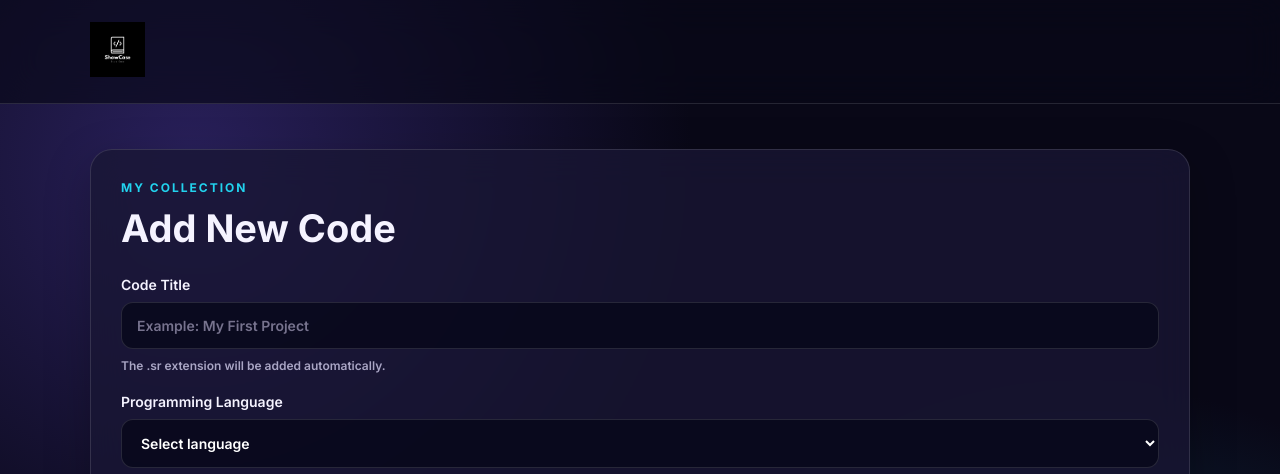
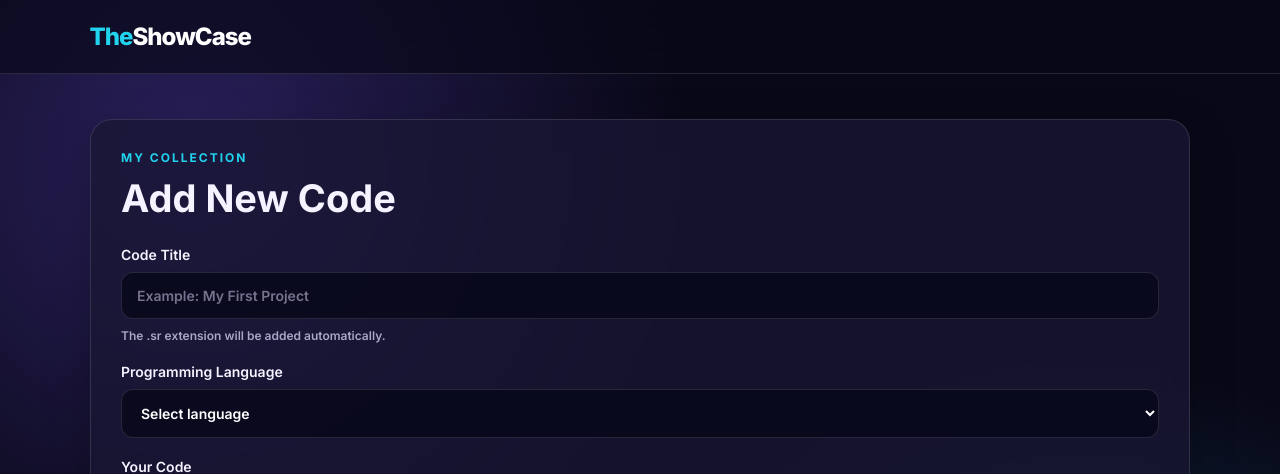
Before and after one commit to sagarraj369/ShowCase, a Flask app: page /add_code in a window 1280 px wide. Shown: the top 474 px of the page. Run offline with Flask 3, Linux system fonts and the light colour scheme; the visitor is signed in with stand-in values (Sample User, id 1); data that the repository does not hold is empty; parts of the project's set-up code (start-up, migrations or seed data) failed here and were passed over; some libraries are stand-ins or nearby versions.

Commit message:
Update header to include website name

```diff
--- a/code_showcase/templates/base.html
+++ b/code_showcase/templates/base.html
@@ -20,11 +20,9 @@
 <header class="topbar">
 
 
-<!-- Website Logo -->
+<!-- Website name -->
 <a class="brand" href="{{ url_for('home') }}">
-    <img
-        src="{{ url_for('static', filename='showcase-logo-transparent.png.png') }}"
-        alt="The ShowCase Logo">
+    <span>The</span> ShowCase
 </a>
 
 
```
